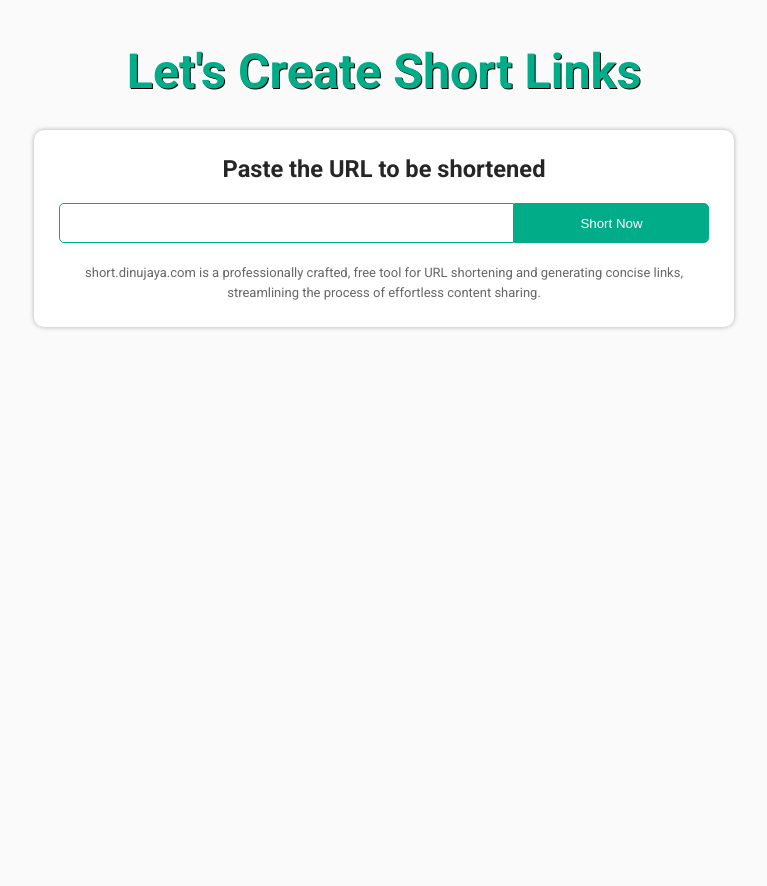
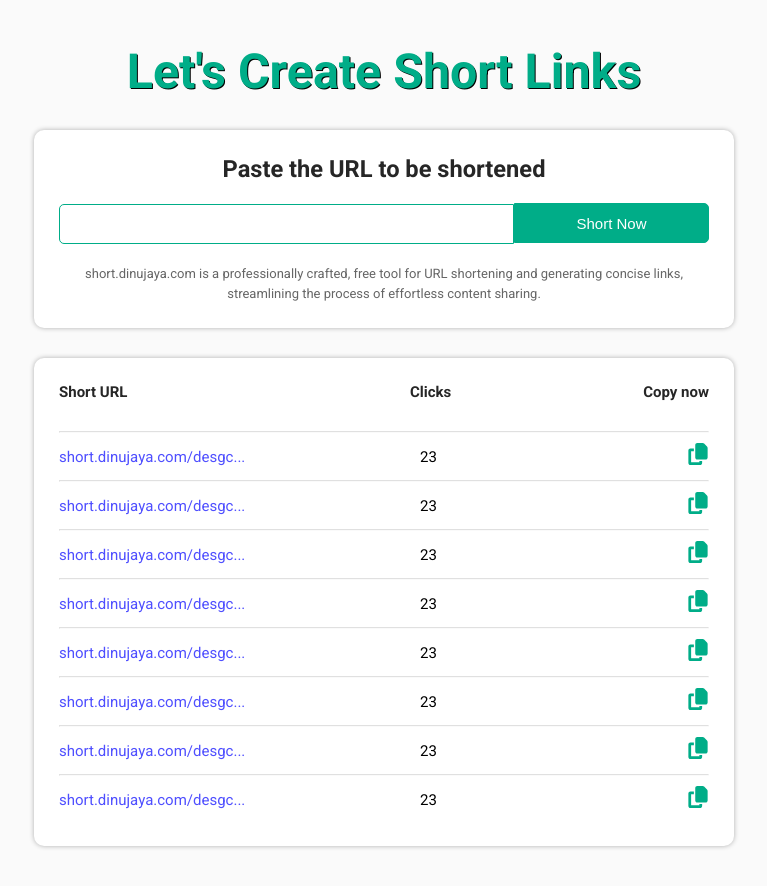
Before and after one commit to Dinujaya-Sandaruwan/links.dinujaya.me, a React (Vite) app: page / in a window 1280 px wide. Shown: the top 886 px of the page, without its empty margins (256-1023 px from the left). Before the commit the page ends 800 px from the top, so only its background shows below. Built offline with nearby package versions, Linux system fonts and the light colour scheme.

Commit message:
Build: finished front-end

```diff
--- a/package.json
+++ b/package.json
@@ -11,7 +11,8 @@
   },
   "dependencies": {
     "react": "^18.2.0",
-    "react-dom": "^18.2.0"
+    "react-dom": "^18.2.0",
+    "react-icons": "^5.0.1"
   },
   "devDependencies": {
     "@types/react": "^18.2.43",
--- a/src/App.jsx
+++ b/src/App.jsx
@@ -1,6 +1,25 @@
+import React from "react";
+import { useState } from "react";
+import useLimitText from "./hooks/useLimitText";
 import "./scss/index.scss";
+import { FaCopy } from "react-icons/fa6";
+import { MdDone } from "react-icons/md";
 
 function App() {
+  const [copy, setCopy] = useState(false);
+  const copyText = () => {
+    setCopy(true);
+    setTimeout(() => {
+      setCopy(false);
+    }, 1000);
+  };
+
+  const arr = [];
+
+  for (let index = 0; index < 50; index++) {
+    arr.push(index);
+  }
+
   return (
     <main>
       <h1 className="main-title">Let's Create Short Links</h1>
@@ -16,6 +35,29 @@
           effortless content sharing.
         </p>
       </section>
+      <section className="short-urls-display-area">
+        <div className="header">
+          <span>Short URL</span>
+          <span>Clicks</span>
+          <span>Copy now</span>
+        </div>
+        <div className="body">
+          {arr.map((item, index) => (
+            <React.Fragment key={index}>
+              <hr className="seperator" />
+              <div className="one-short-url" key={index}>
+                <a href="#" className="url">
+                  {useLimitText("short.dinujaya.com/desgc2u")}
+                </a>
+                <span className="clicks">23</span>
+                <span className="copy" onClick={copyText}>
+                  {copy ? <MdDone /> : <FaCopy />}
+                </span>
+              </div>
+            </React.Fragment>
+          ))}
+        </div>
+      </section>
     </main>
   );
 }
--- /dev/null
+++ b/src/hooks/useLimitText.js
@@ -0,0 +1,7 @@
+import React from "react";
+
+const useLimitText = (text, limit = 24) => {
+  return text.slice(0, limit) + "...";
+};
+
+export default useLimitText;
--- a/src/scss/_homePage.scss
+++ b/src/scss/_homePage.scss
@@ -22,7 +22,7 @@
     text-shadow: 1px 1px 0px var(--black);
   }
 
-  .short-url-area {
+  .area-styles {
     width: clamp(300px, 70%, 700px);
     height: auto;
     box-shadow: 0px 0px 5px rgba($color: #000000, $alpha: 0.3);
@@ -30,6 +30,10 @@
     border-radius: 10px;
     padding: 25px;
     margin-top: 30px;
+  }
+
+  .short-url-area {
+    @extend .area-styles;
 
     display: flex;
     justify-content: center;
@@ -73,6 +77,13 @@
         color: var(--white);
         border-top-right-radius: 5px;
         border-bottom-right-radius: 5px;
+        cursor: pointer;
+        font-size: 0.71875rem;
+        font-size: clamp(
+          0.71875rem,
+          0.6458333333333334rem + 0.3645833333333333vw,
+          0.9375rem
+        );
       }
     }
 
@@ -89,4 +100,90 @@
       );
     }
   }
+
+  .short-urls-display-area {
+    @extend .area-styles;
+    margin-bottom: 60px;
+
+    .header {
+      display: flex;
+      justify-content: space-between;
+      span {
+        font-weight: $regular;
+        font-size: 0.8125rem;
+        color: var(--dark-gray);
+
+        font-size: clamp(
+          0.8125rem,
+          0.7708333333333334rem + 0.20833333333333334vw,
+          0.9375rem
+        );
+      }
+
+      & > :nth-child(1) {
+        width: 54%;
+      }
+      & > :nth-child(2) {
+        width: 23%;
+      }
+      & > :nth-child(3) {
+        width: 23%;
+        text-align: right;
+      }
+    }
+
+    .body {
+      margin-top: 20px;
+      width: 100%;
+      max-height: 400px;
+      overflow-y: scroll;
+
+      .seperator {
+        margin: 10px 0px 10px 0px;
+        height: 1px;
+        opacity: 0.3;
+      }
+
+      .one-short-url {
+        display: flex;
+        justify-content: space-between;
+        align-items: center;
+
+        font-size: 0.625rem;
+        font-size: clamp(
+          0.625rem,
+          0.5208333333333334rem + 0.5208333333333333vw,
+          0.9375rem
+        );
+
+        & > :nth-child(1) {
+          width: 54%;
+        }
+        & > :nth-child(2) {
+          width: 23%;
+          padding-left: 10px;
+        }
+        & > :nth-child(3) {
+          width: 23%;
+          text-align: right;
+        }
+        .url {
+          color: rgb(79, 79, 255);
+          cursor: pointer;
+          text-decoration: none;
+        }
+
+        .url:hover {
+          color: rgb(0, 0, 255);
+          text-decoration: underline;
+        }
+
+        .copy {
+          cursor: pointer;
+          color: var(--primary-blue);
+          font-size: 22px;
+        }
+      }
+    }
+  }
 }
```
Also changed, not shown: src/data/short-links.json (added, +8 -0 lines), 1 other file (tests, documents, lock files or other folders).
